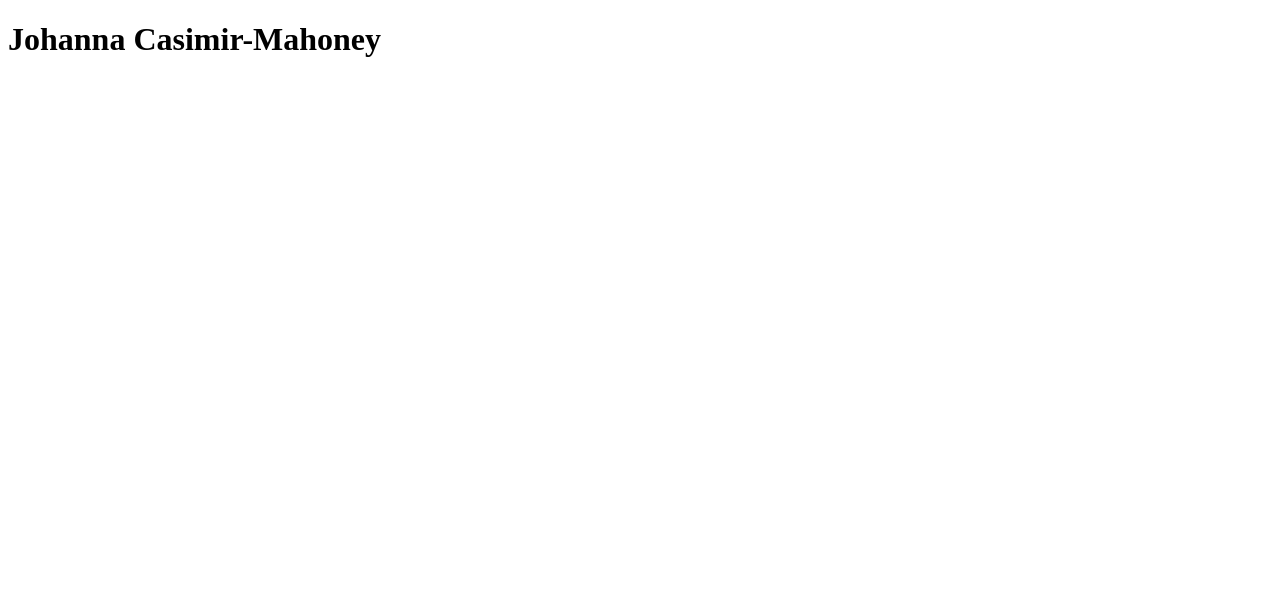
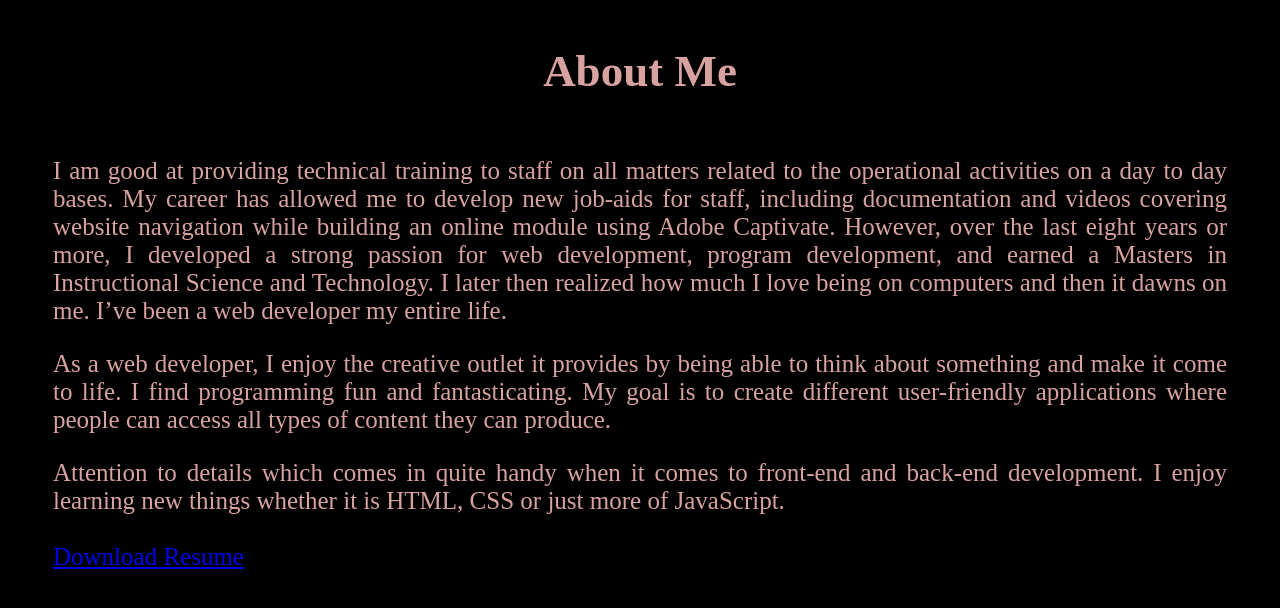
Before and after one commit to JohannaCasimirMahoney/Briefcase, a plain HTML site: page about.html in a window 1280 px wide. Drawn offline with Linux system fonts and the light colour scheme.

Commit message:
added about me information and css

```diff
--- a/about.html
+++ b/about.html
@@ -4,17 +4,41 @@
     <meta charset="UTF-8">
     <meta name="viewport" content="width=device-width, initial-scale=1.0">
     <meta http-equiv="X-UA-Compatible" content="ie=edge">
+    <link rel="stylesheet" href="../Briefcase/css/about.css">
+    <link rel="stylesheet" type="text/css" href="../Briefcase/css/about.css">
+    <link rel="stylesheet" href="https://use.fontawesome.com/releases/v5.8.2/css/all.css"
+        integrity="sha384-oS3vJWv+0UjzBfQzYUhtDYW+Pj2yciDJxpsK1OYPAYjqT085Qq/1cq5FLXAZQ7Ay" crossorigin="anonymous">
+    <link href="https://fonts.googleapis.com/css?family=Cinzel|Permanent+Marker&display=swap" rel="stylesheet">
     <title>About</title>
 </head>
 <body>
 
-<!-- WELCOM SECTION -->
-<div class="hero-image">
-        <div class="hero-text">
-            <h1>Johanna Casimir-Mahoney</h1>
+        <h1>About Me</h1>
 
-        </div>
-    </div>
+<div class="container text-center">
+        I am good at providing technical training to staff on all matters related to the operational
+                activities on a day to day bases. My career has allowed me to develop new job-aids for staff,
+                including
+                documentation and videos covering website navigation while building an online module using Adobe
+                Captivate.
+                However, over the last eight years or more, I developed a strong passion for web development,
+                program development,
+                and earned a Masters in Instructional Science and Technology. I later then realized how much I love
+                being on computers and then it dawns on me. I’ve been a web developer my entire life.</p>
+
+                <p>As a web developer, I enjoy the creative outlet it provides by being able to think about
+                    something
+                    and make it come to life. I find programming fun and fantasticating. My goal is to create
+                    different
+                    user-friendly applications where people can access all types of content they can produce.</p>
+
+                Attention to details which comes in quite handy when it comes to front-end and back-end development.
+                I enjoy learning new things whether it is HTML, CSS or just more of JavaScript.
+                <br>
+                <br>
+                <a href="Johanna Casimir-Mahoney Resume.pdf" class="example_b">Download Resume</a>
+
+</div>
 
 
 
--- /dev/null
+++ b/css/about.css
@@ -0,0 +1,16 @@
+body {
+    background-color: black;
+    color: rgb(215, 162, 160);
+}
+
+h1 {
+    text-align: center;
+    padding: 15px;
+    font-size: 45px;
+}
+
+.text-center {
+   font-size: 25px;
+   text-align: justify;
+   margin: 45px;
+}
```
